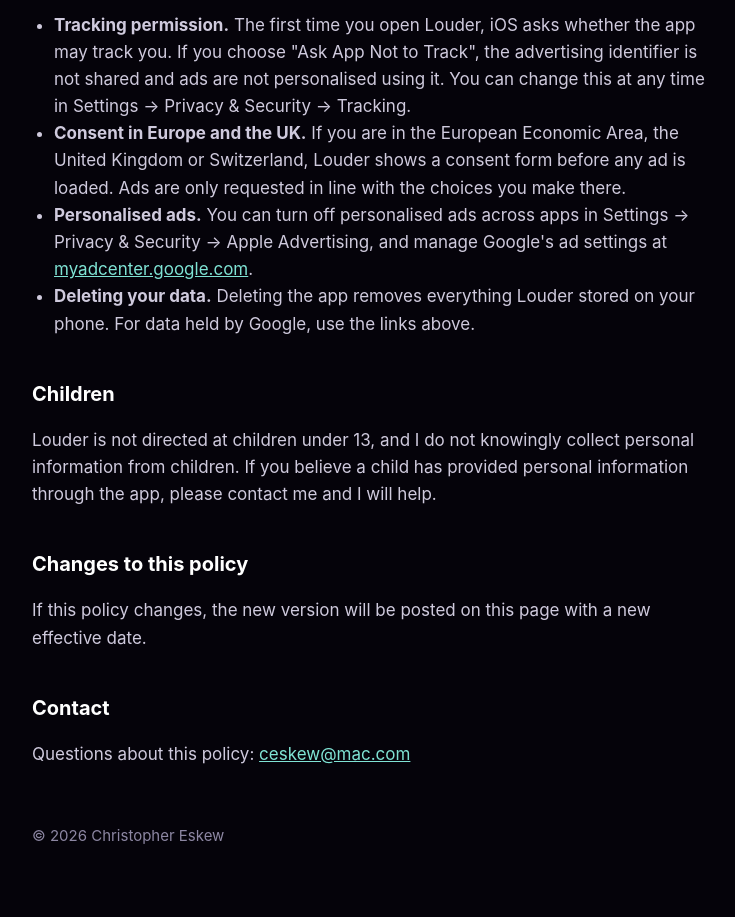
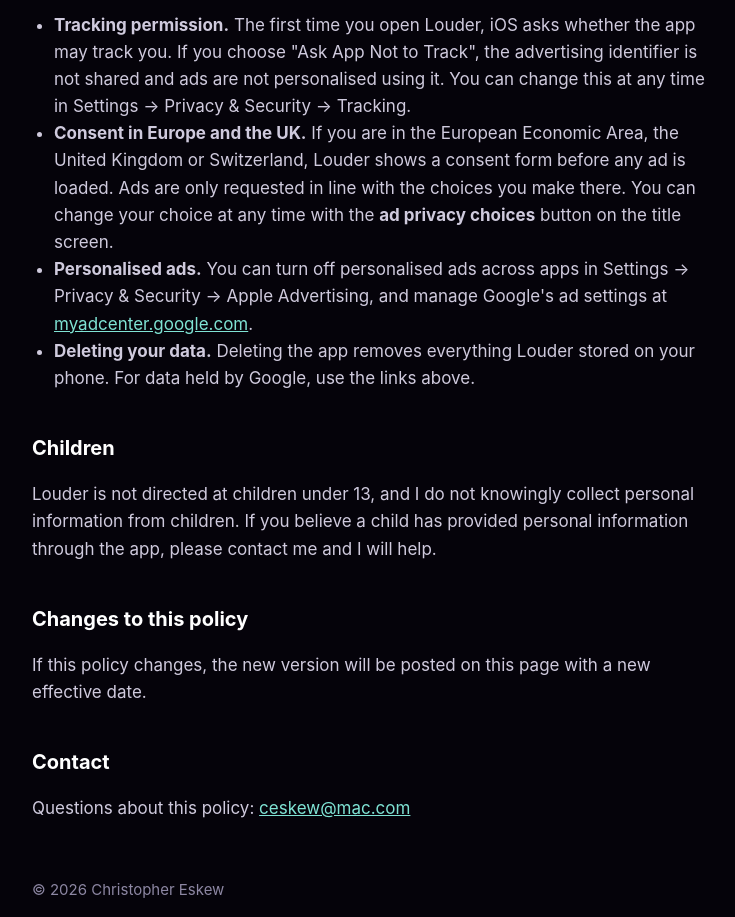
Before and after one commit to ceskew/ceskew.github.io, a plain HTML site: page louder/privacy.html in a window 1280 px wide. Shown: the part 1380-2297 px from the top of the page, without its empty margins (268-1003 px from the left). Drawn offline with Linux system fonts and the light colour scheme.

Commit message:
Mention the ad privacy choices button
Co-Authored-By: Claude Fable 5.2 <noreply@anthropic.com>

```diff
--- a/louder/privacy.html
+++ b/louder/privacy.html
@@ -57,7 +57,7 @@
 <h2>Your choices</h2>
 <ul>
   <li><strong>Tracking permission.</strong> The first time you open Louder, iOS asks whether the app may track you. If you choose "Ask App Not to Track", the advertising identifier is not shared and ads are not personalised using it. You can change this at any time in Settings → Privacy &amp; Security → Tracking.</li>
-  <li><strong>Consent in Europe and the UK.</strong> If you are in the European Economic Area, the United Kingdom or Switzerland, Louder shows a consent form before any ad is loaded. Ads are only requested in line with the choices you make there.</li>
+  <li><strong>Consent in Europe and the UK.</strong> If you are in the European Economic Area, the United Kingdom or Switzerland, Louder shows a consent form before any ad is loaded. Ads are only requested in line with the choices you make there. You can change your choice at any time with the <strong>ad privacy choices</strong> button on the title screen.</li>
   <li><strong>Personalised ads.</strong> You can turn off personalised ads across apps in Settings → Privacy &amp; Security → Apple Advertising, and manage Google's ad settings at <a href="https://myadcenter.google.com">myadcenter.google.com</a>.</li>
   <li><strong>Deleting your data.</strong> Deleting the app removes everything Louder stored on your phone. For data held by Google, use the links above.</li>
 </ul>
```
